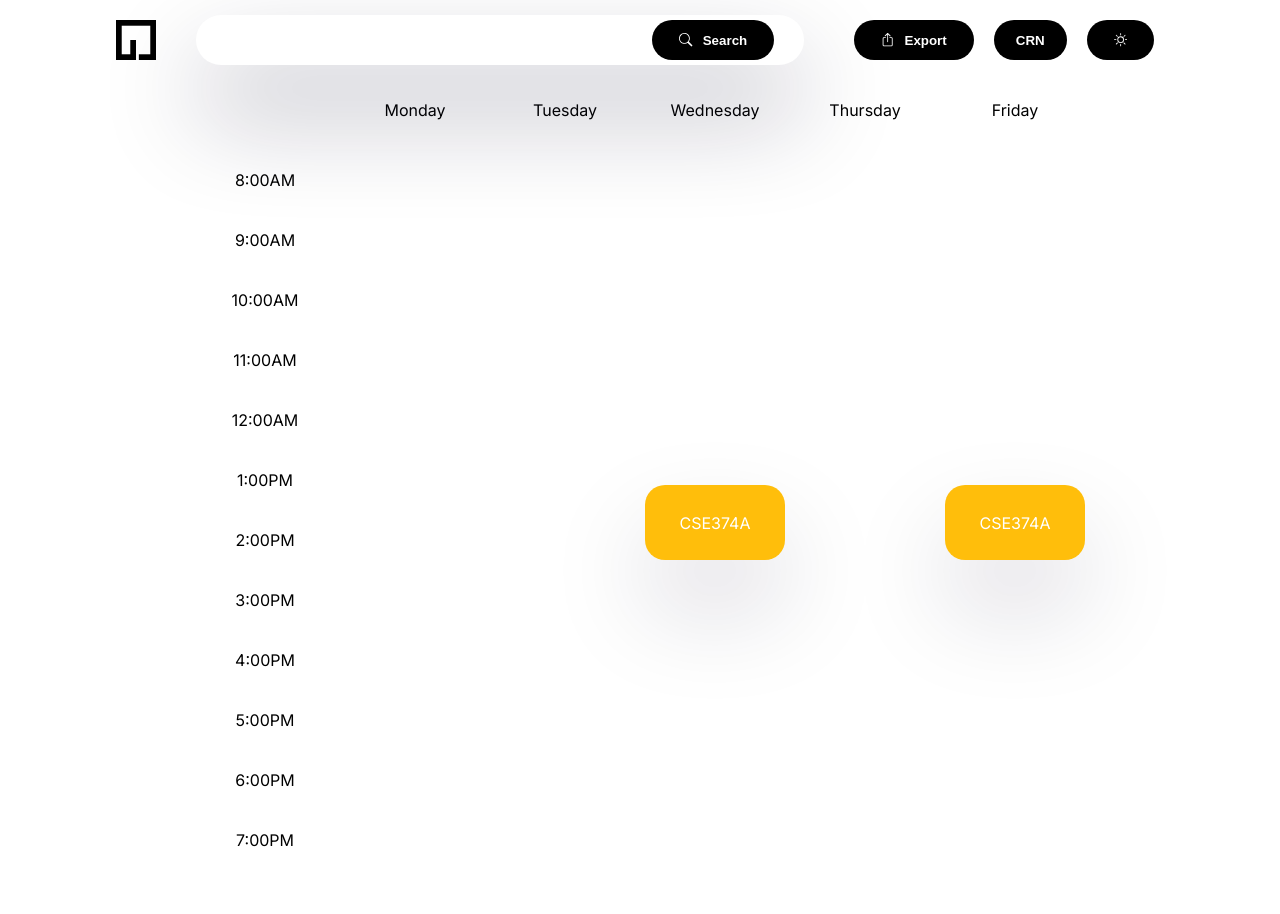
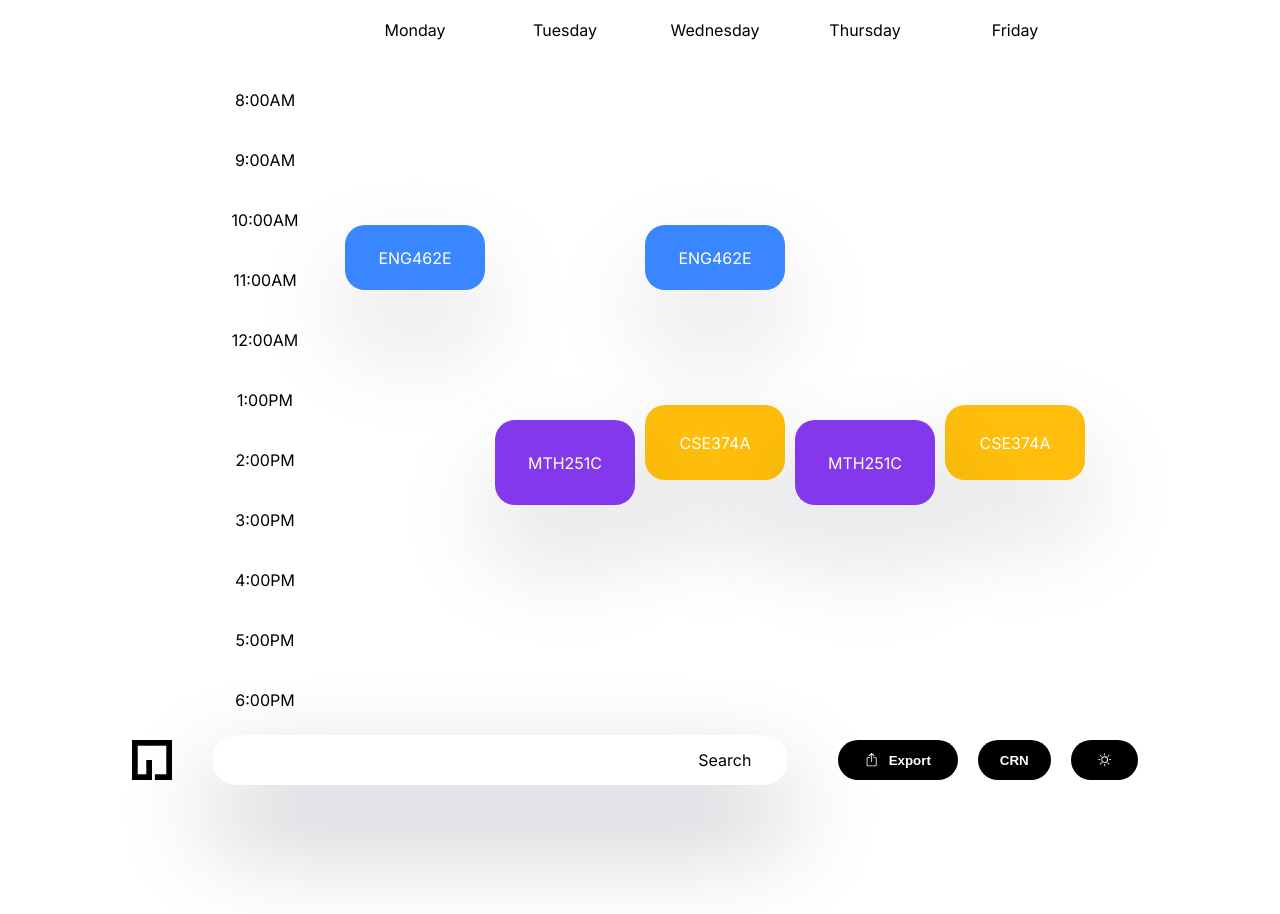
Before and after one commit to qudwl/mac-website, a React (Create React App) app: page / in a window 1280 px wide. Shown: the top 914 px of the page. After the commit the page ends 890 px from the top, so only its background shows below. Built offline with nearby package versions, Linux system fonts and the light colour scheme.

Commit message:
Changed design

```diff
--- a/src/App.js
+++ b/src/App.js
@@ -16,6 +16,7 @@ function App() {
 
   return (
     <div className="App">
+      <Main dark={dark} />
       <SearchBar
         dark={dark}
         openModal={setShowModal}
@@ -23,7 +24,6 @@ function App() {
         setDark={setDark}
         setModalContent={setModalContent}
       />
-      <Main dark={dark} />
     </div>
   );
 }
--- a/src/Components/Main.css
+++ b/src/Components/Main.css
@@ -1,7 +1,7 @@
 main {
     width: 900px;
     height: 810px;
-    margin-top: 80px;
+    padding-bottom: 80px;
 }
 
 main>div.days {
@@ -22,6 +22,6 @@ main>div:last-of-type {
     main {
         position: absolute;
         left: 0px;
-        top: 80px;
+        top: 0px;
     }
 }
--- a/src/Components/Schedule.js
+++ b/src/Components/Schedule.js
@@ -15,15 +15,51 @@ const data = [
     subject: "CSE",
     cid: "374",
     section: "A",
-    times: [{
+    times: [
+      {
         day: 2,
         start: [13, 15],
         end: [14, 35],
-    }, {
+      },
+      {
         day: 4,
         start: [13, 15],
         end: [14, 35],
-    }
+      },
+    ],
+  },
+  {
+    subject: "ENG",
+    cid: "462",
+    section: "E",
+    times: [
+      {
+        day: 0,
+        start: [10, 15],
+        end: [11, 25],
+      },
+      {
+        day: 2,
+        start: [10, 15],
+        end: [11, 25],
+      },
+    ],
+  },
+  {
+    subject: "MTH",
+    cid: "251",
+    section: "C",
+    times: [
+      {
+        day: 1,
+        start: [13, 30],
+        end: [15, 0],
+      },
+      {
+        day: 3,
+        start: [13, 30],
+        end: [15, 0],
+      },
     ],
   },
 ];
--- a/src/Components/SearchBar.css
+++ b/src/Components/SearchBar.css
@@ -6,10 +6,24 @@
     transition: box-shadow 0.25s;
     height: 50px;
     box-sizing: border-box;
-    align-items: flex-start;
+    align-items: flex-end;
     transition: height 0.25s, border-radius 0.25s;
     background-color: white;
-    margin-top: 5px;
+    margin-bottom: 5px;
+}
+
+.searchBar > span, .searchBar > input {
+    margin: 10px;
+}
+
+.searchBar > input {
+    border-bottom: 1px solid black;
+}
+
+.searchBar > span {
+    width: 50px;
+    display: flex;
+    user-select: none;
 }
 
 .searchBar input:focus {
@@ -23,17 +37,17 @@
 header {
     display: flex;
     justify-content: center;
-    align-items: flex-start;
+    align-items: flex-end;
     padding: 10px 0px;
     position: fixed;
-    top: 0px;
+    bottom: 0px;
     left: 0px;
     width: 100%;
     background-color: white;
 }
 
 header > svg {
-    margin-top: 10px;
+    margin-bottom: 10px;
 }
 
 .dark header {
--- a/src/Components/SearchBar.js
+++ b/src/Components/SearchBar.js
@@ -9,18 +9,35 @@ const SearchBar = (props) => {
       <Logo width="40" dark={props.dark} />
       <div className="searchBar">
         <input />
-        <button onClick={() => { props.openModal(true); props.setModalTitle("Search"); props.setModalContent(<SearchModal />) }}>
-          <Search size={"1em"} />
+        <span>
           <span>Search</span>
-        </button>
+        </span>
       </div>
       <div className="menu">
-        <button onClick={() => { props.openModal(true); props.setModalTitle("Export") }}>
+        <button
+          onClick={() => {
+            props.openModal(true);
+            props.setModalTitle("Export");
+          }}
+        >
           <BoxArrowUp />
           <span>Export</span>
         </button>
-        <button onClick={() => { props.openModal(true); props.setModalTitle("CRN") }}>CRN</button>
-        <button onClick={() => { props.setDark(!props.dark) }}>{props.dark ? <Moon /> : <Sun />}</button>
+        <button
+          onClick={() => {
+            props.openModal(true);
+            props.setModalTitle("CRN");
+          }}
+        >
+          CRN
+        </button>
+        <button
+          onClick={() => {
+            props.setDark(!props.dark);
+          }}
+        >
+          {props.dark ? <Moon /> : <Sun />}
+        </button>
       </div>
     </header>
   );
```
Lines whose indentation alone changed are shown as unchanged.
